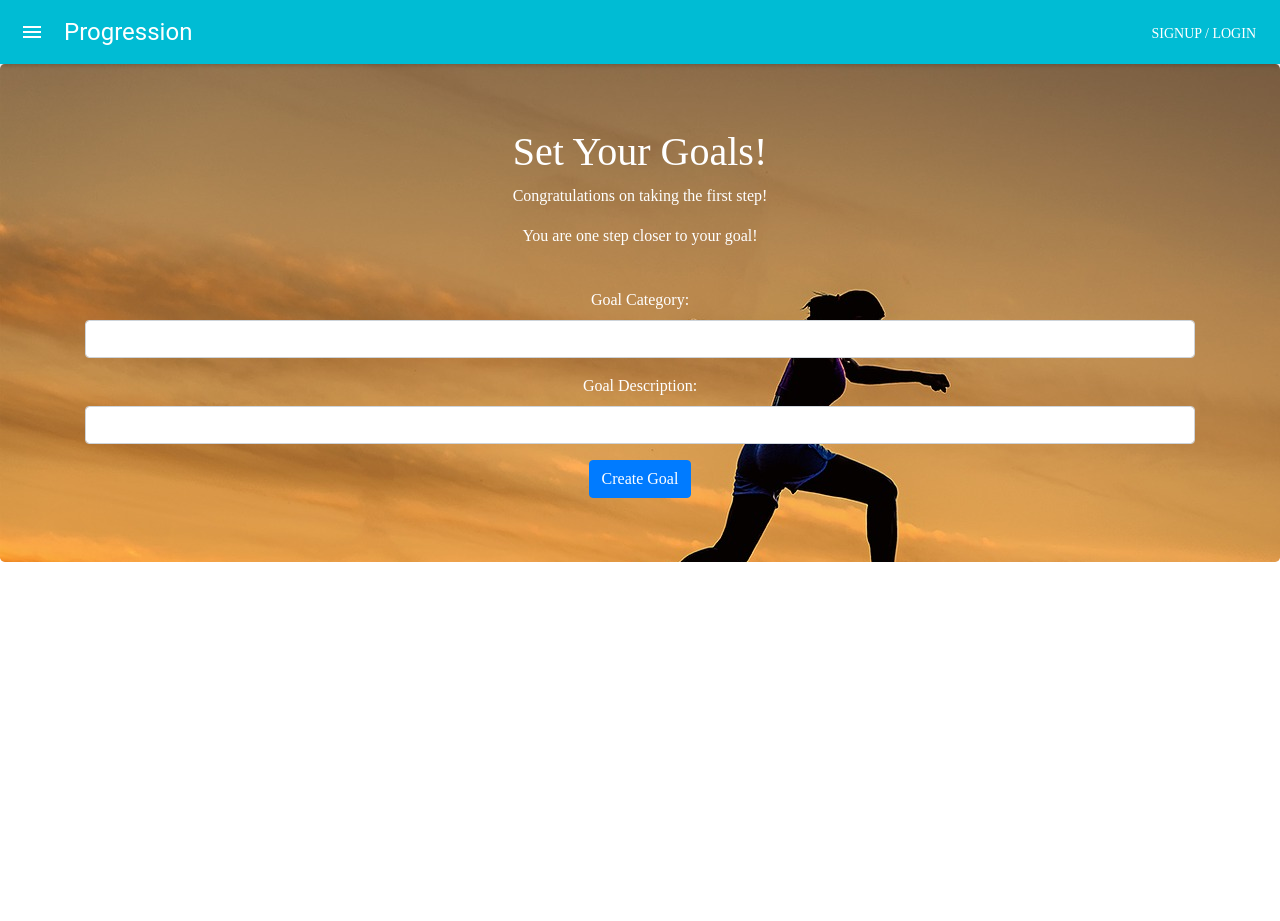
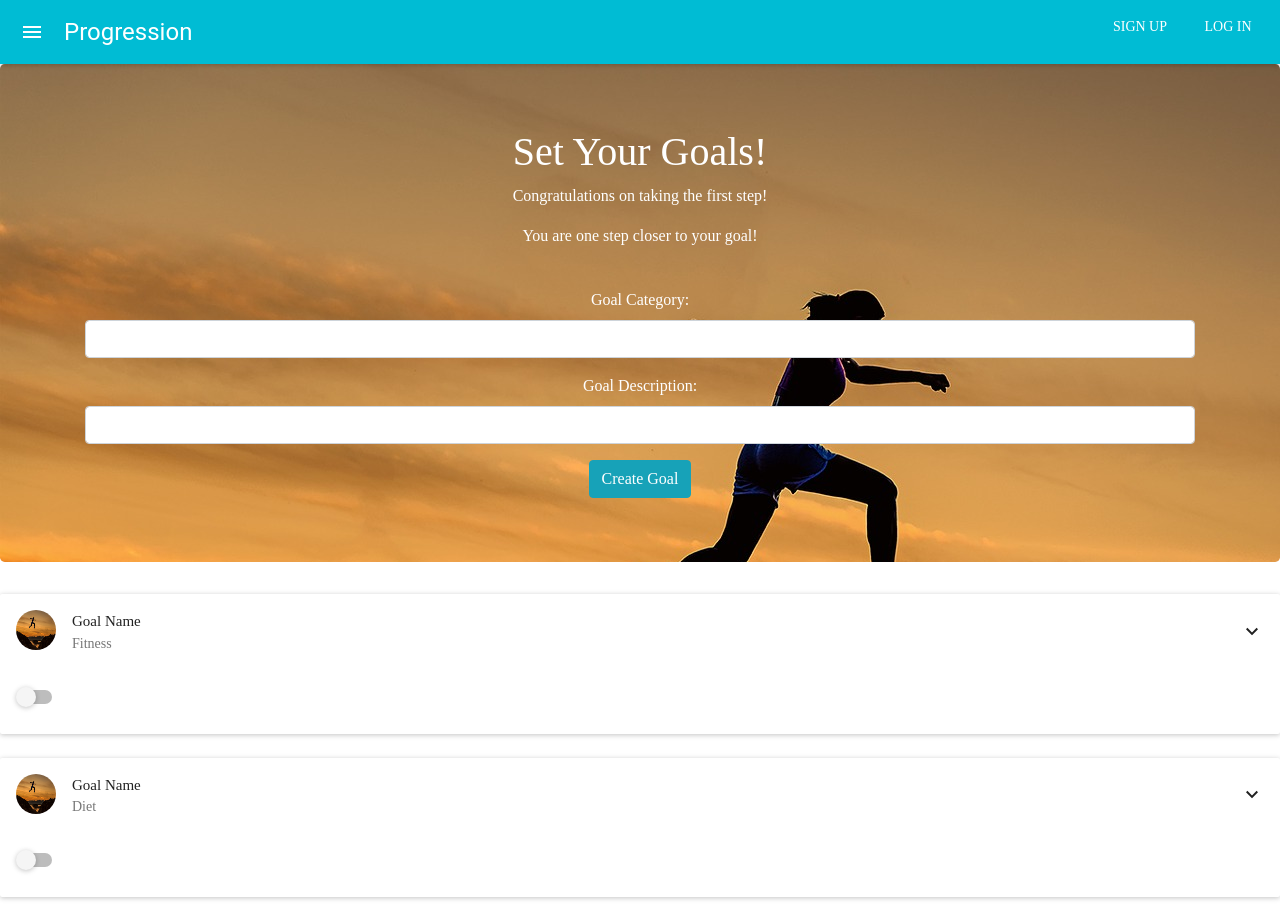
Before and after one commit to KDarch928/progression, a React (Create React App) app in the folder client/: page / in a window 1280 px wide. Before the commit the page ends 800 px from the top, so only its background shows below. Built offline with nearby package versions, Linux system fonts and the light colour scheme.

Commit message:
Create userhome page.

```diff
--- a/client/src/App.js
+++ b/client/src/App.js
@@ -1,21 +1,22 @@
 import React, { Component } from "react";
 import "./style.css";
 import AppBar from 'material-ui/AppBar';
-import MuiThemeProvider from 'material-ui/styles/MuiThemeProvider'
+import MuiThemeProvider from 'material-ui/styles/MuiThemeProvider';
+import Userhome from './pages/Userhome';
+// import { BrowserRouter as Router, Route, Switch } from "react-router-dom";
 
 import IconButton from 'material-ui/IconButton';
 import NavigationClose from 'material-ui/svg-icons/navigation/close';
 import FlatButton from 'material-ui/FlatButton';
+import MenuItem from 'material-ui/MenuItem';
 
-import Divider from 'material-ui/Divider';
-import Paper from 'material-ui/Paper';
-import TextField from 'material-ui/TextField';
-import image from './images/sun.jpg';
 import RaisedButton from 'material-ui/RaisedButton';
 import Goalform from "./components/Goalform";
+import Drawer from 'material-ui/Drawer';
 
-function handleClick() {
-  alert('onClick triggered on the title component');
+
+function handleClick(e) {
+  e.preventDefault();
 }
 
 const styles = {
@@ -24,28 +25,34 @@ const styles = {
   },
 };
 
-const stylejumbo = {
-  backgroundImage: 'url('+image+')'
-}
+
+const buttonStyle = {
+  backgroundColor: 'transparent',
+  color: 'white'
+};
+
+const rightButtons = (
+  <div>
+    <FlatButton label="Sign Up" style={buttonStyle} to="/">
+    </FlatButton>
+    <FlatButton label="Log In" style={buttonStyle} to="/" />
+  </div>
+);
 
 
+const App = () => (
+  <MuiThemeProvider>
 
-const AppBarExampleIconButton = () => (
-<MuiThemeProvider>
-  <AppBar
+    <AppBar
     title="Progression"
     onLeftIconButtonClick={handleClick}
-    iconElementRight={<FlatButton label="SignUp / Login" />}
+    iconElementRight={rightButtons}
     onRightIconButtonClick={handleClick}
-  />
-<div style={stylejumbo} className="jumbotron">
-<h1>Set Your Goals!</h1>
-<p>Congratulations on taking the first step!</p>
-<p> You are one step closer to your goal!</p>
-  <Goalform />
-  </div>
+    />
 
- </MuiThemeProvider>
+    <Userhome />
+
+  </MuiThemeProvider>
 );
 
-export default AppBarExampleIconButton;
+export default App;
--- a/client/src/components/Goalform/Goalform.js
+++ b/client/src/components/Goalform/Goalform.js
@@ -1,15 +1,17 @@
 import React from "react";
-import {Card, CardActions, CardHeader, CardMedia, CardTitle, CardText} from 'material-ui/Card';
 import FlatButton from 'material-ui/FlatButton';
+import image from '../../images/sun.jpg';
+import "../../style.css";
+
+const stylejumbo = {
+  backgroundImage: 'url('+image+')'
+}
 
 const Goalform = props => (
   <div>
-
     <div className="container">
-
       <div className="row">
         <div className="col-md-12">
-
         <br/>
           <div className="panel-body">
             <form role="form">
@@ -21,15 +23,13 @@ const Goalform = props => (
                 <label for="Goal">Goal Description:</label>
                 <input type="text" className="form-control" id="Goal"/>
               </div>
-            <button type="submit" className="btn btn-primary" id="run-search"> Create Goal</button>
+              <button type="submit" className="btn btn-info" id="run-search"> Create Goal</button>
             </form>
-
           </div>
         </div>
       </div>
    </div>
  </div>
-
 );
 
 export default Goalform;
--- a/client/src/pages/Userhome/Userhome.js
+++ b/client/src/pages/Userhome/Userhome.js
@@ -1,9 +1,125 @@
-import React,{ Component } from "react";
+import React, { Component } from "react";
+import "../../style.css";
+import MuiThemeProvider from 'material-ui/styles/MuiThemeProvider'
+
+import IconButton from 'material-ui/IconButton';
+import NavigationClose from 'material-ui/svg-icons/navigation/close';
+import image from '../../images/sun.jpg';
+
+import {Card, CardActions, CardHeader, CardMedia, CardTitle, CardText} from 'material-ui/Card';
+import FlatButton from 'material-ui/FlatButton';
+import Toggle from 'material-ui/Toggle';
+
+import RaisedButton from 'material-ui/RaisedButton';
+import Goalform from "../../components/Goalform";
+
+const stylejumbo = {
+  backgroundImage: 'url('+image+')'
+}
+
+function handleClick(e) {
+  e.preventDefault();
+}
 
 
-class Userhome extends Component {
+class UserHome extends Component  {
 
+  constructor(props) {
+    super(props);
+    this.state = {
+      expanded: false,
+    };
+  }
 
+  handleExpandChange = (expanded) => {
+    this.setState({expanded: expanded});
+  };
+
+  handleToggle = (event, toggle) => {
+    this.setState({expanded: toggle});
+  };
+
+  handleExpand = () => {
+    this.setState({expanded: true});
+  };
+
+  handleReduce = () => {
+    this.setState({expanded: false});
+  };
+
+  render() {
+    return (
+      <MuiThemeProvider>
+      <div style={stylejumbo} className="jumbotron">
+        <h1>Set Your Goals!</h1>
+        <p>Congratulations on taking the first step!</p>
+        <p> You are one step closer to your goal!</p>
+
+        <Goalform />
+
+      </div>
+
+      <Card expanded={this.state.expanded} onExpandChange={this.handleExpandChange}>
+        <CardHeader
+          title="Goal Name"
+          subtitle="Fitness"
+          avatar={image}
+          actAsExpander={false}
+          showExpandableButton={true}
+        />
+        <CardText>
+          <Toggle
+            toggled={this.state.expanded}
+            onToggle={this.handleToggle}
+            labelPosition="right"
+            label=""
+          />
+        </CardText>
+        <CardMedia
+          expandable={true}
+          overlay={false}
+        >
+        </CardMedia>
+
+        <CardTitle title="Goal Title" subtitle="Fitness" expandable={true} />
+        <CardText expandable={true}>
+          My goal is to increase the amount of daily exercise.
+        </CardText>
+        </Card>
+        <br />
+
+        <div>
+          <Card expanded={this.state.expanded} onExpandChange={this.handleExpandChange}>
+          <CardHeader
+            title="Goal Name"
+            subtitle="Diet"
+            avatar={image}
+            actAsExpander={false}
+            showExpandableButton={true}
+          />
+          <CardText>
+          <Toggle
+            toggled={this.state.expanded}
+            onToggle={this.handleToggle}
+            labelPosition="right"
+            label=""
+          />
+        </CardText>
+        <CardMedia
+          expandable={true}
+          overlay={false}
+        >
+        </CardMedia>
+        <CardTitle title="Goal Title" subtitle="Diet" expandable={true} />
+        <CardText expandable={true}>
+          My goal is to eat more fruits and vegetables.
+        </CardText>
+      </Card>
+      <br />
+      </div>
+    </MuiThemeProvider>
+    );
+  }
 }
 
-export default Userhome;
+export default UserHome;
```
Lines whose indentation alone changed are shown as unchanged.
